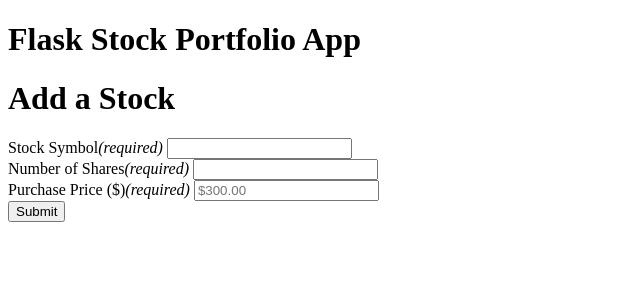
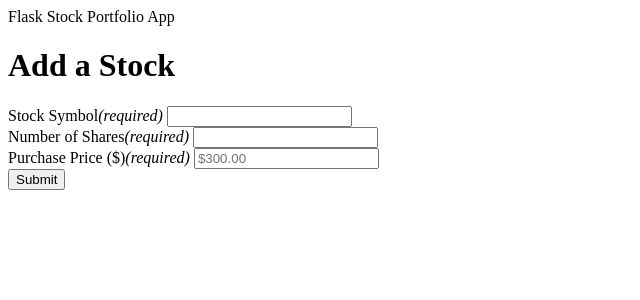
Before and after one commit to dscardona/flask-stock-portfolio-code, a Flask app: page /add_stock in a window 1280 px wide. Shown: the top 300 px of the page, without its empty margins (0-640 px from the left). Run offline with Flask 3, Linux system fonts and the light colour scheme.

Commit message:
Update body element in base.html template to use classes

```diff
--- a/templates/base.html
+++ b/templates/base.html
@@ -8,11 +8,13 @@
   </head>
 
   <body>
-    <header>
-      <h1>Flask Stock Portfolio App</h1>
+    <header class="site-header">
+        <nav class="nav">
+          <a class="nav-link logo">Flask Stock Portfolio App</a>
+        </nav>
     </header>
 
-    <main>
+    <main class="content">
       <!-- child template -->
       {% block content %}
       {% endblock %}
```
